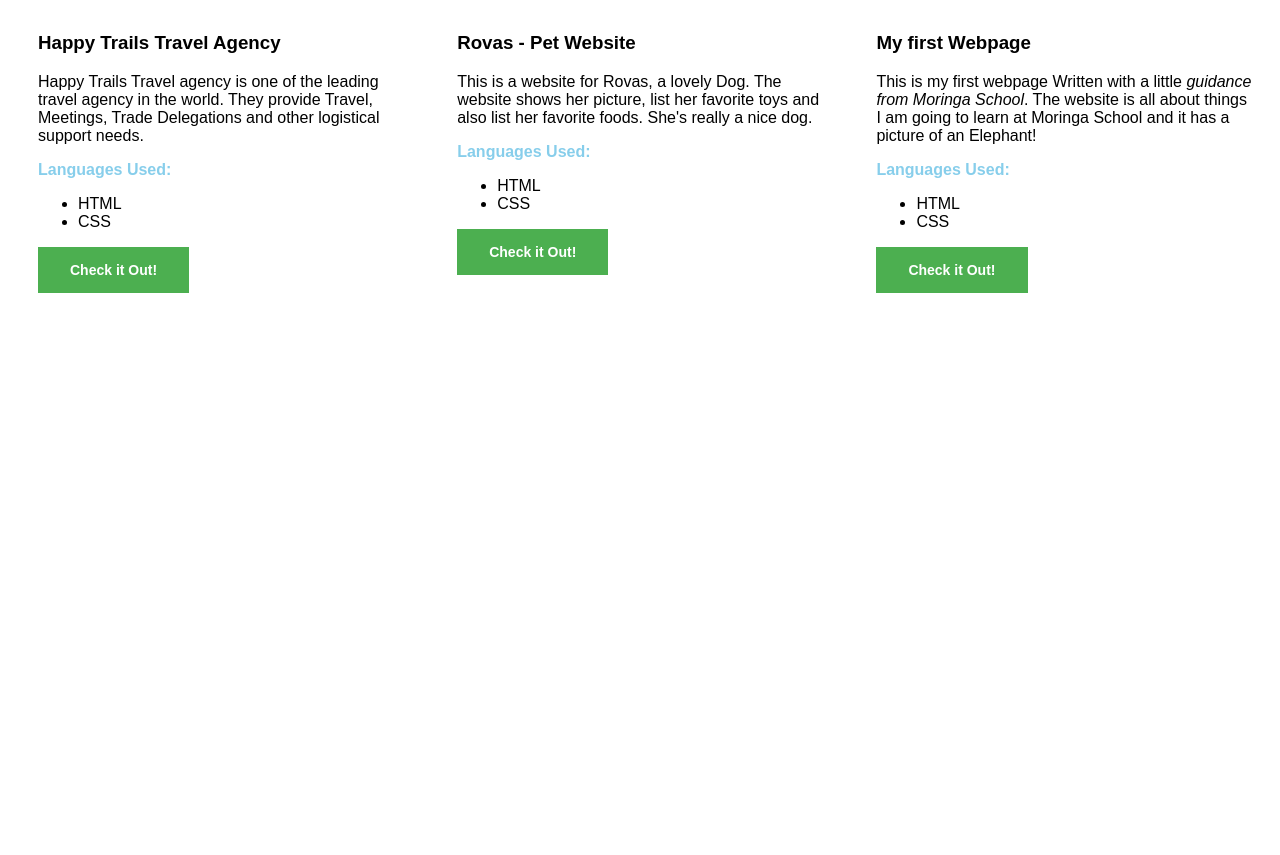
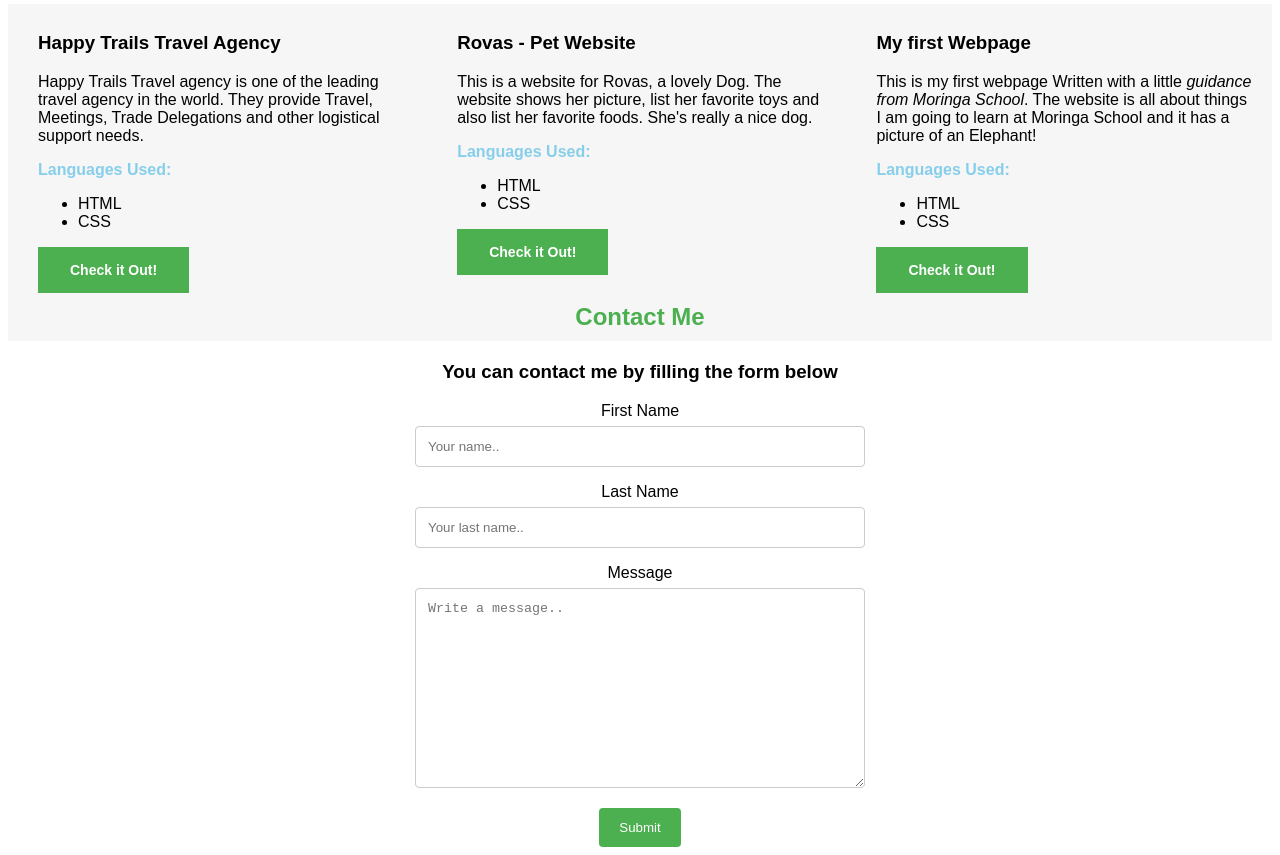
Before and after one commit to josylad/portfolio-project, a plain HTML site: page index.html in a window 1280 px wide. Shown: the part 508-1363 px from the top of the page. Before the commit the page ends 811 px from the top, so only its background shows below. Drawn offline with Linux system fonts and the light colour scheme.

Commit message:
add a contact section

```diff
--- a/css/styles.css
+++ b/css/styles.css
@@ -50,3 +50,38 @@ img {
 h1{
   text-align: center;
 }
+/* Style inputs with type="text", select elements and textareas */
+input[type=text], select, textarea {
+  width: 100%; /* Full width */
+  padding: 12px; /* Some padding */
+  border: 1px solid #ccc; /* Gray border */
+  border-radius: 4px; /* Rounded borders */
+  box-sizing: border-box; /* Make sure that padding and width stays in place */
+  margin-top: 6px; /* Add a top margin */
+  margin-bottom: 16px; /* Bottom margin */
+  resize: vertical /* Allow the user to vertically resize the textarea (not horizontally) */
+}
+input[type=submit] {
+  background-color: #4CAF50;
+  color: white;
+  padding: 12px 20px;
+  border: none;
+  border-radius: 4px;
+  cursor: pointer;
+}
+input[type=submit]:hover {
+  background-color: #45a049;
+}
+
+.container {
+  border-radius: 5px;
+  background-color: #f2f2f2;
+  padding: 20px;
+}
+form {
+margin: 0 auto;
+width:450px;
+}
+.contact{
+  text-align: center;
+}
--- a/index.html
+++ b/index.html
@@ -65,5 +65,18 @@
         <a href="https://josylad.github.io/my-first-webpage/" target="_blank"><button type="button">Check it Out!</button></a>
       </div>
     </div>
+    <div class="contact">
+      <h2>Contact Me</h2>
+      <h3>You can contact me by filling the form below</h3>
+        <form class="" action="#" method="post">
+          <label for="fname">First Name</label>
+          <input type="text" id="fname" name="firstname" placeholder="Your name.." required>
+          <label for="lname">Last Name</label>
+          <input type="text" id="lname" name="lastname" placeholder="Your last name.." required>
+          <label for="subject">Message</label>
+          <textarea id="message" name="message" placeholder="Write a message.." style="height:200px" required></textarea>
+          <input type="submit" value="Submit">
+        </form>
+      </div>
   </body>
 </html>
```
